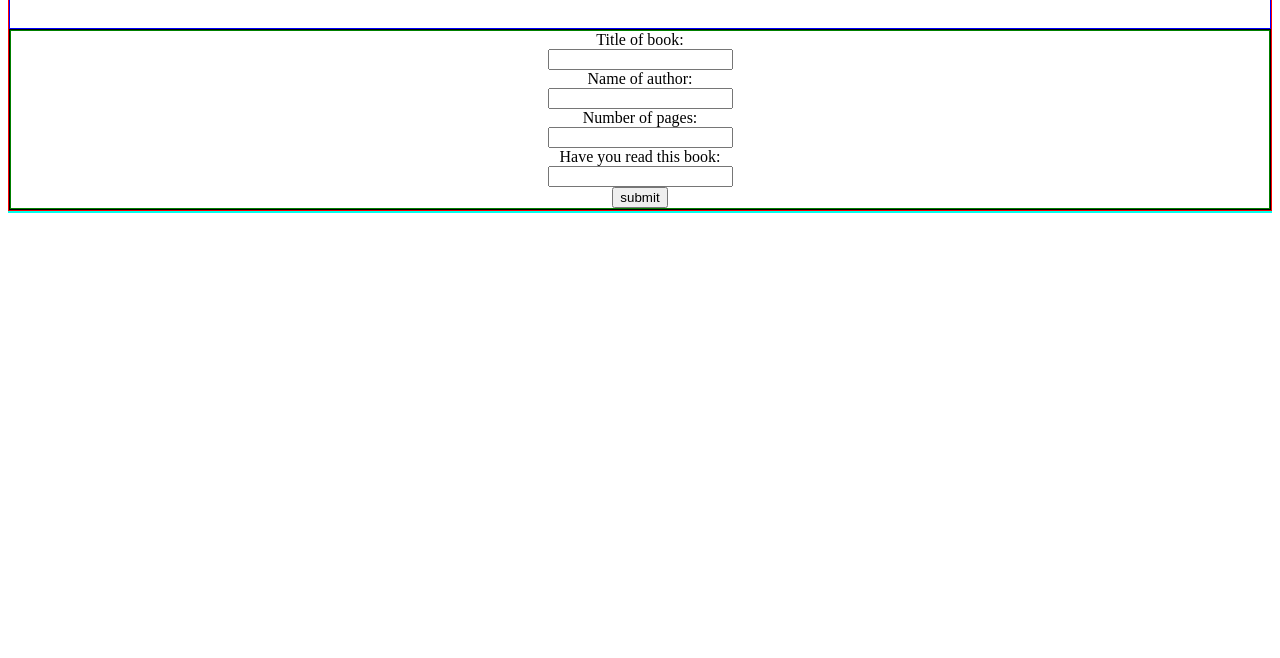
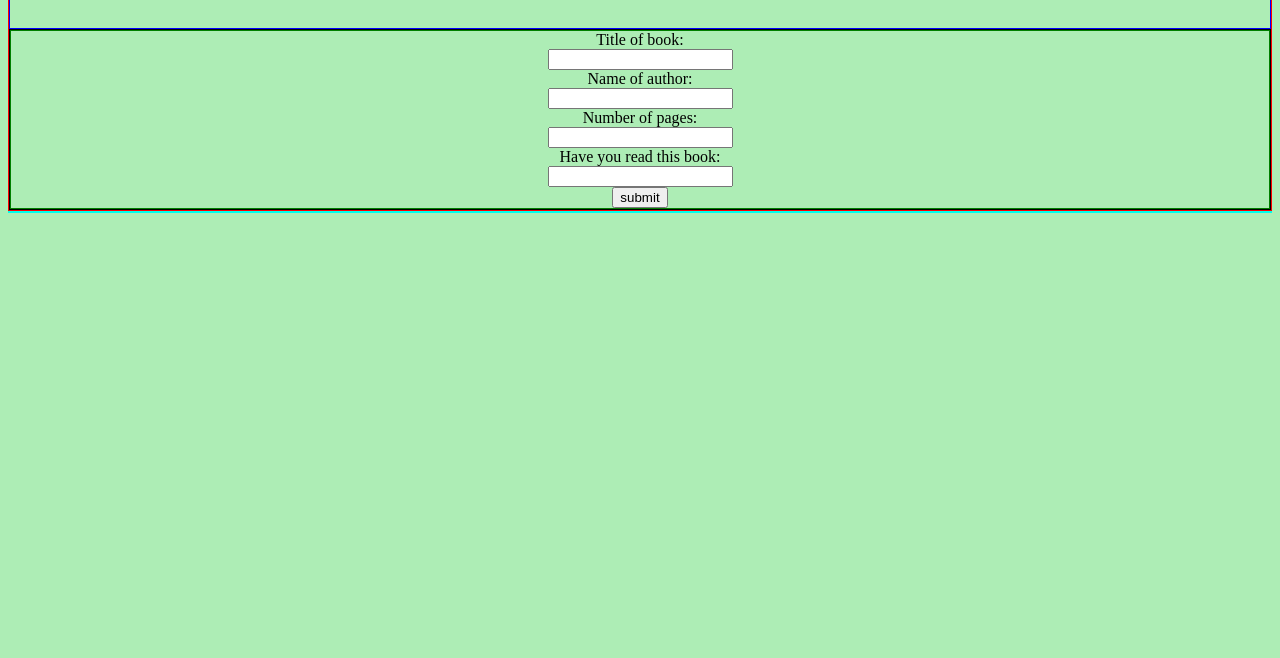
Before and after one commit to totalbabe13/1_object-constructors, a plain HTML site: page index.html in a window 1280 px wide. Shown: the part 142-800 px from the top of the page. Drawn offline with Linux system fonts and the light colour scheme.

Commit message:
re editing html, to be simpler

```diff
--- a/styles.css
+++ b/styles.css
@@ -1,5 +1,5 @@
 body {
-  background-color: white;
+  background-color: #adedb5;
 }
 
 .page-grid {
```
